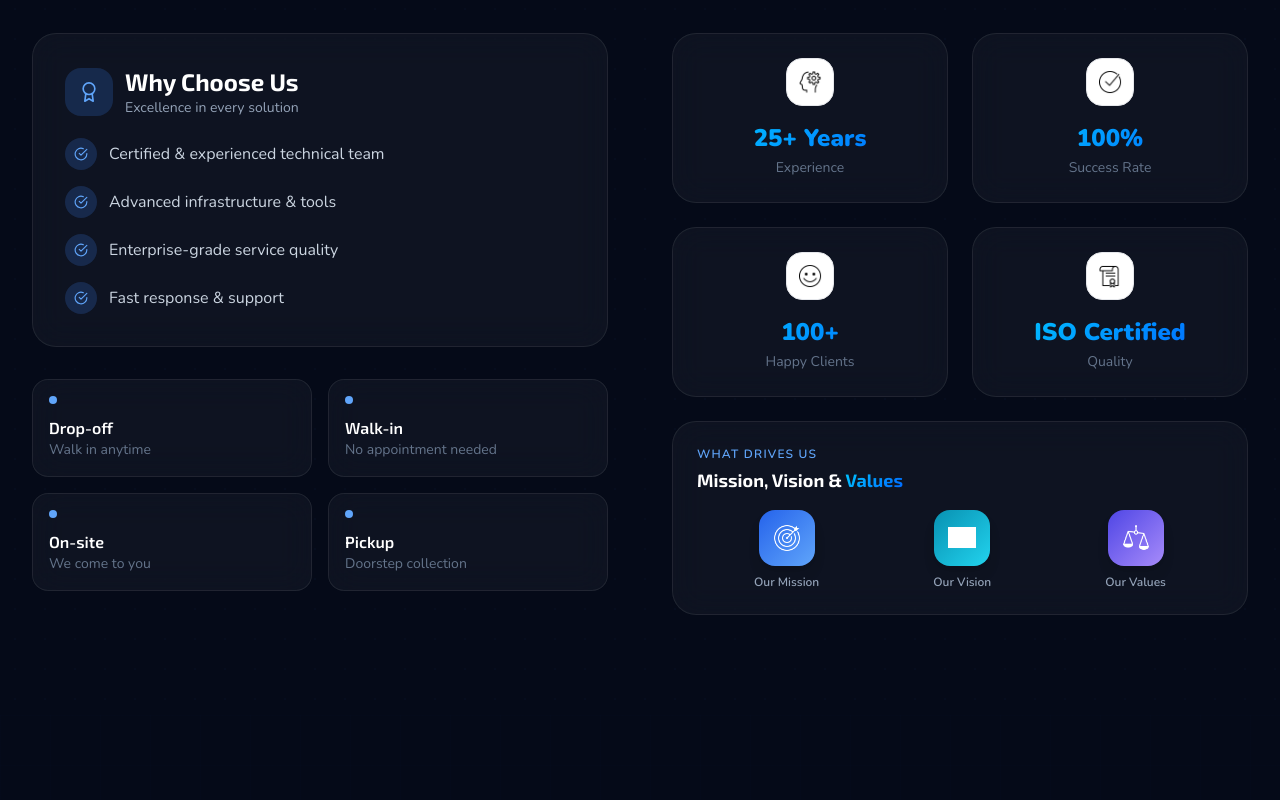
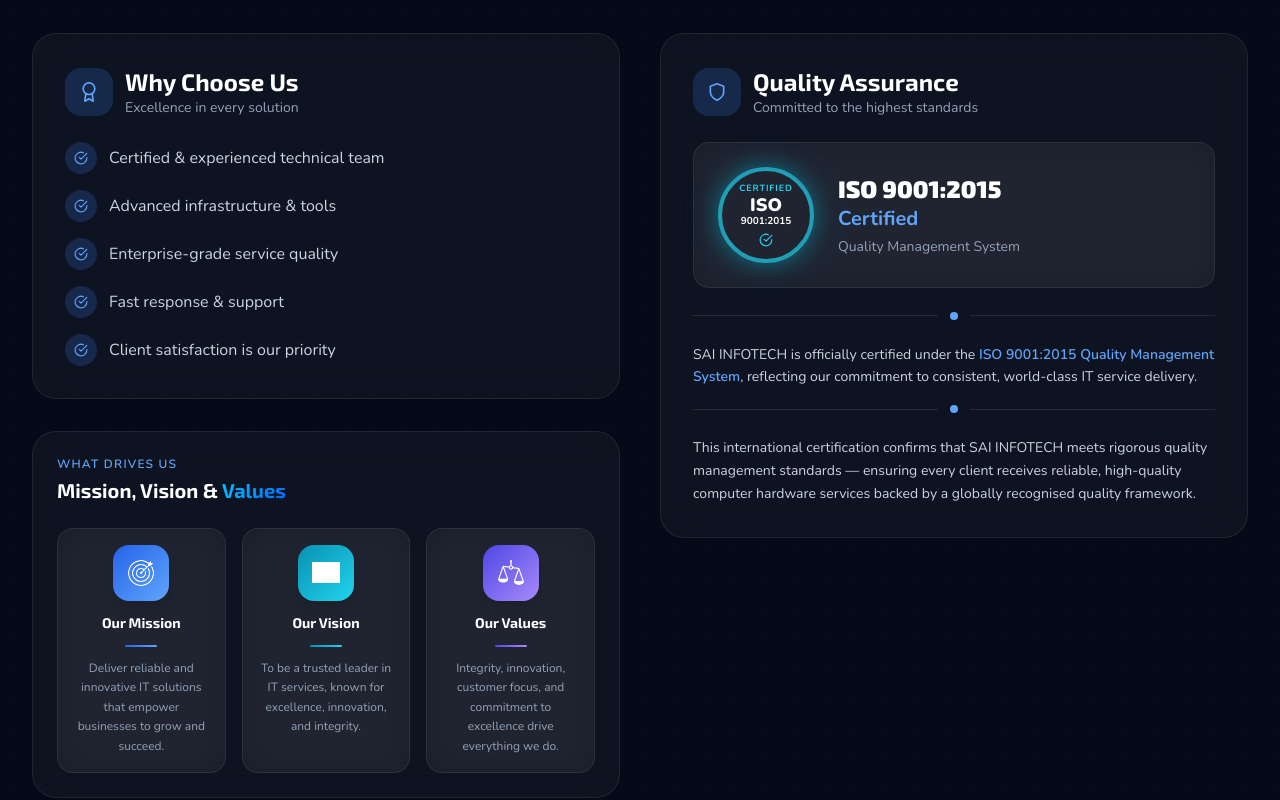
Before and after one commit to Yasir533/sai-infotech-webapp, a React (Vite) app in the folder sai-info/: page / in a window 1280 px wide. Shown: the part 1600-2400 px from the top of the page. Built offline with nearby package versions, Linux system fonts and the light colour scheme; grey boxes are pictures that could not be loaded.

Commit message:
Redesigned About page with ISO certificate card

```diff
--- a/sai-info/src/components/About.jsx
+++ b/sai-info/src/components/About.jsx
@@ -1,94 +1,34 @@
-import React, { useRef, useState } from 'react'
-import { motion, useInView, AnimatePresence } from 'framer-motion'
-
-import {
-  FiAward,
-  FiCheckCircle,
-  FiX,
-} from 'react-icons/fi'
-
-const highlights = [
-  {
-    icon: '/icons/icons8-experience-50.png',
-    label: 'Experience',
-    value: '25+ Years',
-  },
-  {
-    icon: '/icons/icons8-tick-50.png',
-    label: 'Success Rate',
-    value: '100%',
-  },
-  {
-    icon: '/icons/icons8-happy-50.png',
-    label: 'Happy Clients',
-    value: '100+',
-  },
-  {
-    icon: '/icons/icons8-certified-50.png',
-    label: 'Quality',
-    value: 'ISO Certified',
-  },
-]
+import React, { useRef } from 'react'
+import { motion, useInView } from 'framer-motion'
+import { FiAward, FiCheckCircle, FiShield } from 'react-icons/fi'
 
 const mvvSections = [
   {
     icon: '/icons/icons8-mission-50.png',
     title: 'Our Mission',
     color: 'from-blue-600 to-blue-400',
-    glow: 'rgba(37,99,235,0.18)',
-    points: [
-      'Deliver innovative, reliable IT solutions to every client',
-      'Maintain excellence and trust in every engagement',
-      'Stay ahead with cutting-edge technology adoption',
-    ],
+    desc: 'Deliver reliable and innovative IT solutions that empower businesses to grow and succeed.',
   },
   {
     icon: '/icons/icons8-vision-24.png',
     title: 'Our Vision',
     color: 'from-cyan-600 to-cyan-400',
-    glow: 'rgba(6,182,212,0.18)',
-    points: [
-      "Be Bangalore's most trusted IT service provider",
-      'Build lasting partnerships through quality and integrity',
-      'Continuously innovate to lead in a fast-changing industry',
-    ],
+    desc: 'To be a trusted leader in IT services, known for excellence, innovation, and integrity.',
   },
   {
     icon: '/icons/icons8-values-50.png',
     title: 'Our Values',
     color: 'from-indigo-600 to-violet-400',
-    glow: 'rgba(99,102,241,0.18)',
-    points: [
-      'Honesty — Transparent in every interaction',
-      'Teamwork — Collaborative approach to solutions',
-      'Efficiency — Smart solutions that save time & cost',
-    ],
+    desc: 'Integrity, innovation, customer focus, and commitment to excellence drive everything we do.',
   },
 ]
 
-const serviceModes = [
-  { label: 'Drop-off', desc: 'Walk in anytime' },
-  { label: 'Walk-in', desc: 'No appointment needed' },
-  { label: 'On-site', desc: 'We come to you' },
-  { label: 'Pickup', desc: 'Doorstep collection' },
-]
-
 export default function About() {
-
   const ref = useRef(null)
-
-  const inView = useInView(ref, {
-    once: true,
-    margin: '-100px',
-  })
-
-  // ✅ FIXED: Use click-only state, no hover timeout logic
-  const [activeMVV, setActiveMVV] = useState(null)
+  const inView = useInView(ref, { once: true, margin: '-100px' })
 
   return (
-
     <section id="about" className="section-pad relative">
-
       <div className="absolute inset-0 dot-pattern opacity-20" />
 
       <div className="max-w-7xl mx-auto px-4 sm:px-6 lg:px-8 relative z-10">
@@ -101,29 +41,19 @@ export default function About() {
           transition={{ duration: 0.7 }}
           className="text-center mb-16"
         >
-
-          <p className="text-blue-400 text-sm font-semibold tracking-widest uppercase mb-3">
-            About Us
-          </p>
-
+          <p className="text-blue-400 text-sm font-semibold tracking-widest uppercase mb-3">About Us</p>
           <h2 className="text-4xl md:text-6xl font-black text-white mb-6">
             Trusted IT Solutions for
-            <span className="text-gradient block">
-              Modern Businesses
-            </span>
+            <span className="text-gradient block">Modern Businesses</span>
           </h2>
-
           <p className="max-w-3xl mx-auto text-slate-400 text-lg leading-relaxed">
-            We provide end-to-end IT infrastructure, networking,
-            surveillance, cloud, and enterprise solutions with
-            25+ years of trusted expertise.
+            We provide end-to-end IT infrastructure, networking, surveillance, cloud, and enterprise solutions with 25+ years of trusted expertise.
           </p>
-
         </motion.div>
 
-        <div className="grid lg:grid-cols-2 gap-16 items-start">
+        <div className="grid lg:grid-cols-2 gap-10 items-start">
 
-          {/* Left */}
+          {/* ── LEFT COLUMN ── */}
           <motion.div
             initial={{ opacity: 0, x: -50 }}
             animate={inView ? { opacity: 1, x: 0 } : {}}
@@ -131,97 +61,72 @@ export default function About() {
             className="space-y-8"
           >
 
+            {/* Why Choose Us */}
             <div className="glass rounded-3xl p-8 border border-white/10">
-
-              <div className="flex items-center gap-3 mb-5">
-
+              <div className="flex items-center gap-3 mb-6">
                 <div className="w-12 h-12 rounded-2xl bg-blue-500/20 flex items-center justify-center">
                   <FiAward className="text-blue-400 text-xl" />
                 </div>
-
                 <div>
-                  <h3 className="text-white text-2xl font-bold">
-                    Why Choose Us
-                  </h3>
-
-                  <p className="text-slate-400 text-sm">
-                    Excellence in every solution
-                  </p>
+                  <h3 className="text-white text-2xl font-bold">Why Choose Us</h3>
+                  <p className="text-slate-400 text-sm">Excellence in every solution</p>
                 </div>
-
               </div>
 
               <div className="space-y-4">
-
                 {[
                   'Certified & experienced technical team',
                   'Advanced infrastructure & tools',
                   'Enterprise-grade service quality',
                   'Fast response & support',
+                  'Client satisfaction is our priority',
                 ].map((point, i) => (
-
                   <motion.div
                     key={i}
                     initial={{ opacity: 0, x: -20 }}
                     animate={inView ? { opacity: 1, x: 0 } : {}}
-                    transition={{
-                      duration: 0.4,
-                      delay: 0.2 + i * 0.1,
-                    }}
+                    transition={{ duration: 0.4, delay: 0.2 + i * 0.1 }}
                     className="flex items-center gap-3"
                   >
-
-                    <div className="w-8 h-8 rounded-full bg-blue-500/20 flex items-center justify-center">
+                    <div className="w-8 h-8 rounded-full bg-blue-500/20 flex items-center justify-center flex-shrink-0">
                       <FiCheckCircle className="text-blue-400 text-sm" />
                     </div>
-
-                    <span className="text-slate-300">
-                      {point}
-                    </span>
-
+                    <span className="text-slate-300">{point}</span>
                   </motion.div>
-
                 ))}
-
+              </div>
             </div>
 
-            </div>
+            {/* Mission Vision Values */}
+            <div className="glass rounded-3xl p-6 border border-white/10">
+              <p className="text-blue-400 text-xs font-semibold tracking-widest uppercase mb-1">What Drives Us</p>
+              <h4 className="text-white font-bold text-xl mb-6">
+                Mission, Vision & <span className="text-gradient">Values</span>
+              </h4>
 
-            {/* Service Modes */}
-            <div className="grid grid-cols-2 gap-4">
-
-              {serviceModes.map((mode, i) => (
-
+              <div className="grid grid-cols-3 gap-4">
+                {mvvSections.map((sec, i) => (
                   <motion.div
                     key={i}
                     initial={{ opacity: 0, y: 20 }}
                     animate={inView ? { opacity: 1, y: 0 } : {}}
-                  transition={{
-                    duration: 0.5,
-                    delay: 0.4 + i * 0.1,
-                  }}
-                  className="glass rounded-2xl p-4 border border-white/10"
+                    transition={{ duration: 0.5, delay: 0.4 + i * 0.1 }}
+                    className="glass rounded-2xl p-4 border border-white/10 flex flex-col items-center text-center gap-3"
                   >
-
-                  <div className="w-2 h-2 rounded-full bg-blue-400 mb-3" />
-
-                  <h4 className="text-white font-semibold">
-                    {mode.label}
-                  </h4>
-
-                  <p className="text-slate-500 text-sm">
-                    {mode.desc}
-                  </p>
-
+                    <div className={`w-14 h-14 rounded-2xl bg-gradient-to-br ${sec.color} flex items-center justify-center shadow-lg`}>
+                      <img src={sec.icon} alt={sec.title} className="w-7 h-7 object-contain brightness-0 invert" />
+                    </div>
+                    <h5 className="text-white font-bold text-sm">{sec.title}</h5>
+                    <div className={`w-8 h-0.5 bg-gradient-to-r ${sec.color} rounded-full`} />
+                    <p className="text-slate-400 text-xs leading-relaxed">{sec.desc}</p>
                   </motion.div>
-
                 ))}
-
+              </div>
             </div>
 
           </motion.div>
 
-          {/* Right */}
+          {/* ── RIGHT COLUMN ── */}
           <motion.div
             initial={{ opacity: 0, x: 50 }}
             animate={inView ? { opacity: 1, x: 0 } : {}}
@@ -229,198 +134,69 @@ export default function About() {
             className="space-y-6"
           >
 
-            {/* Highlights */}
-            <div className="grid grid-cols-2 gap-6">
-
-              {highlights.map((item, i) => (
-
-                <motion.div
-                  key={i}
-                  initial={{ opacity: 0, scale: 0.8 }}
-                  animate={inView ? { opacity: 1, scale: 1 } : {}}
-                  transition={{
-                    duration: 0.5,
-                    delay: 0.5 + i * 0.1,
-                  }}
-                  className="glass rounded-3xl p-6 border border-white/10 text-center"
-                >
-
-                  <div className="w-12 h-12 rounded-2xl bg-white border border-gray-200 flex items-center justify-center mx-auto mb-4">
-
-                    <img
-                      src={item.icon}
-                      alt={item.label}
-                      className="w-6 h-6 object-contain"
-                    />
-
+            {/* Quality Assurance Card */}
+            <div className="glass rounded-3xl p-8 border border-white/10">
+              <div className="flex items-center gap-3 mb-6">
+                <div className="w-12 h-12 rounded-2xl bg-blue-500/20 flex items-center justify-center">
+                  <FiShield className="text-blue-400 text-xl" />
+                </div>
+                <div>
+                  <h3 className="text-white text-2xl font-bold">Quality Assurance</h3>
+                  <p className="text-slate-400 text-sm">Committed to the highest standards</p>
+                </div>
               </div>
 
-                  <div className="text-2xl font-black text-gradient mb-1">
-                    {item.value}
+              {/* ISO Badge */}
+              <div className="glass rounded-2xl border border-blue-500/20 p-6 mb-6 flex items-center gap-6">
+                <div className="flex-shrink-0 w-24 h-24 relative flex items-center justify-center">
+                  {/* Glowing ring */}
+                  <div className="absolute inset-0 rounded-full border-4 border-cyan-400 opacity-70"
+                    style={{ boxShadow: '0 0 20px rgba(6,182,212,0.6), 0 0 40px rgba(6,182,212,0.3)' }} />
+                  <div className="text-center">
+                    <p className="text-cyan-400 text-[9px] font-bold tracking-widest uppercase">Certified</p>
+                    <p className="text-white text-lg font-black leading-none">ISO</p>
+                    <p className="text-white text-[10px] font-bold">9001:2015</p>
+                    <div className="flex justify-center mt-1">
+                      <FiCheckCircle className="text-cyan-400" size={14} />
+                    </div>
+                  </div>
+                </div>
+                <div>
+                  <h4 className="text-white text-2xl font-black">ISO 9001:2015</h4>
+                  <p className="text-blue-400 text-xl font-bold">Certified</p>
+                  <p className="text-slate-400 text-sm mt-1">Quality Management System</p>
+                </div>
               </div>
 
-                  <div className="text-slate-500 text-sm">
-                    {item.label}
+              {/* Divider with dot */}
+              <div className="relative flex items-center mb-6">
+                <div className="flex-1 h-px bg-white/10" />
+                <div className="w-2 h-2 rounded-full bg-blue-400 mx-3" />
+                <div className="flex-1 h-px bg-white/10" />
               </div>
 
-                </motion.div>
+              <p className="text-slate-300 text-sm leading-relaxed mb-4">
+                SAI INFOTECH is officially certified under the{' '}
+                <span className="text-blue-400 font-semibold">ISO 9001:2015 Quality Management System</span>,
+                reflecting our commitment to consistent, world-class IT service delivery.
+              </p>
 
-              ))}
-
+              {/* Divider with dot */}
+              <div className="relative flex items-center mb-6">
+                <div className="flex-1 h-px bg-white/10" />
+                <div className="w-2 h-2 rounded-full bg-blue-400 mx-3" />
+                <div className="flex-1 h-px bg-white/10" />
               </div>
 
-            {/* Mission Vision Values */}
-            <div className="glass rounded-3xl p-6 border border-white/10">
-
-              <p className="text-blue-400 text-xs font-semibold tracking-widest uppercase mb-1">
-                What Drives Us
+              <p className="text-slate-300 text-sm leading-relaxed">
+                This international certification confirms that SAI INFOTECH meets rigorous quality management standards — ensuring every client receives reliable, high-quality computer hardware services backed by a globally recognised quality framework.
               </p>
-
-              <h4 className="text-white font-bold text-lg mb-4">
-                Mission, Vision &{' '}
-                <span className="text-gradient">
-                  Values
-                </span>
-              </h4>
-
-              <div className="flex justify-around">
-
-                {mvvSections.map((sec, i) => (
-
-                  // ✅ FIXED: onClick only — removed onMouseEnter and onMouseLeave entirely
-                  <button
-                    key={i}
-                    onClick={() => setActiveMVV(sec)}
-                    className="flex flex-col items-center gap-2 group cursor-pointer"
-                  >
-
-                    <div
-                      className={`w-14 h-14 rounded-2xl bg-gradient-to-br ${sec.color} flex items-center justify-center shadow-lg `}
-                    >
-
-                      <img
-                        src={sec.icon}
-                        alt={sec.title}
-                        className="w-7 h-7 object-contain brightness-0 invert"
-                      />
-
-                    </div>
-
-                    <span className="text-slate-400 text-xs font-semibold ">
-                      {sec.title}
-                    </span>
-
-                  </button>
-
-                ))}
-
-              </div>
-
             </div>
 
           </motion.div>
 
         </div>
-
       </div>
-
-      {/* Modal — ✅ FIXED: Only opens on click, closes on X button or backdrop click */}
-      <AnimatePresence>
-
-        {activeMVV && (
-
-          <motion.div
-            initial={{ opacity: 0 }}
-            animate={{ opacity: 1 }}
-            exit={{ opacity: 0 }}
-            className="fixed inset-0 z-50 flex items-center justify-center bg-black/60 backdrop-blur-sm"
-            // ✅ Click backdrop to close
-            onClick={() => setActiveMVV(null)}
-          >
-
-            <motion.div
-              initial={{
-                opacity: 0,
-                scale: 0.9,
-                y: 20,
-              }}
-              animate={{
-                opacity: 1,
-                scale: 1,
-                y: 0,
-              }}
-              exit={{
-                opacity: 0,
-                scale: 0.9,
-                y: 20,
-              }}
-              transition={{ duration: 0.25 }}
-              className="relative bg-[#06111f] border border-white/10 rounded-2xl p-8 w-[400px] max-w-[90vw]"
-              style={{
-                boxShadow: `0 0 40px ${activeMVV.glow}`,
-              }}
-              // ✅ Prevent backdrop click from firing when clicking inside modal
-              onClick={(e) => e.stopPropagation()}
-            >
-
-              <button
-                className="absolute top-4 right-4 text-gray-400 hover:text-white transition-colors"
-                onClick={() => setActiveMVV(null)}
-              >
-                <FiX size={20} />
-              </button>
-
-              <div
-                className={`w-14 h-14 rounded-2xl bg-gradient-to-br ${activeMVV.color} flex items-center justify-center mb-5 shadow-lg`}
-              >
-
-                <img
-                  src={activeMVV.icon}
-                  alt={activeMVV.title}
-                  className="w-8 h-8 object-contain brightness-0 invert"
-                />
-
-              </div>
-
-              <h3 className="text-2xl font-bold text-white mb-5">
-                {activeMVV.title}
-              </h3>
-
-              <div
-                className={`w-full h-px bg-gradient-to-r ${activeMVV.color} opacity-30 mb-5`}
-              />
-
-              <ul className="space-y-3">
-
-                {activeMVV.points.map((point, j) => (
-
-                  <li
-                    key={j}
-                    className="flex items-start gap-3"
-                  >
-
-                    <div
-                      className={`w-1.5 h-1.5 rounded-full bg-gradient-to-br ${activeMVV.color} mt-2 flex-shrink-0`}
-                    />
-
-                    <span className="text-slate-300 text-sm">
-                      {point}
-                    </span>
-
-                  </li>
-
-                ))}
-
-              </ul>
-
-            </motion.div>
-
-          </motion.div>
-
-        )}
-
-      </AnimatePresence>
-
     </section>
   )
 }
```
Lines whose indentation alone changed are shown as unchanged.
